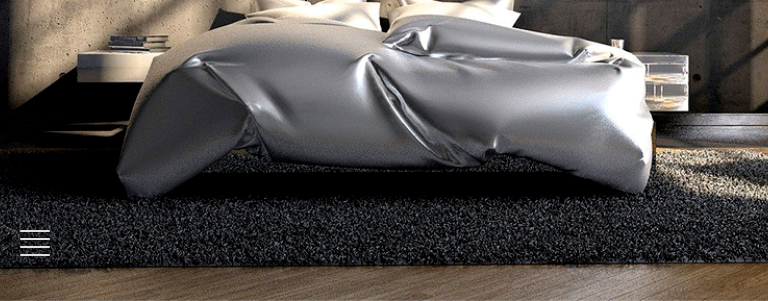
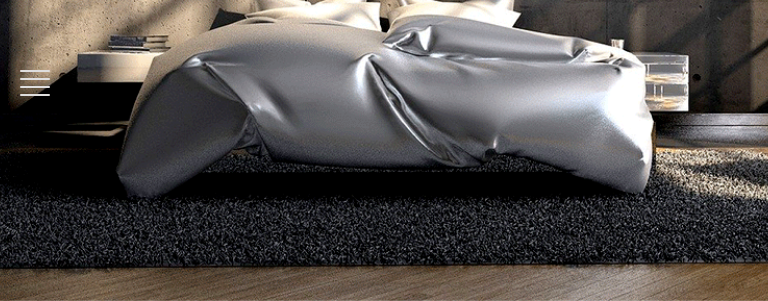
Before and after one commit to EliseMtr/Milano-architect, a plain HTML site: page index.html in a window 768 px wide. Shown: the part 499-800 px from the top of the page. Drawn offline with Linux system fonts and the light colour scheme.

Commit message:
Update StyleResponsive.css

```diff
--- a/StyleResponsive.css
+++ b/StyleResponsive.css
@@ -487,7 +487,7 @@ header{
       margin-bottom: 6px;
       position: relative;
       bottom: -500px;
-      /*top:340px*/
+      top:340px;
       background: #dedddd;
       border-radius: 1px;
 
```
